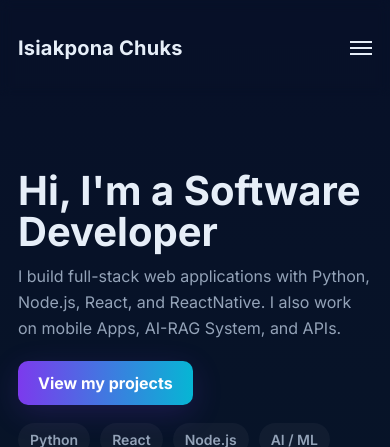
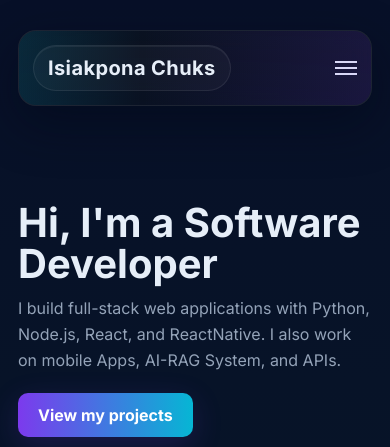
Before and after one commit to providingperspectives/portfolio-1, a Flask app: page / in a window 390 px wide. Shown: the top 447 px of the page. Run offline with Flask 3, Linux system fonts and the light colour scheme.

Commit message:
Enhance header and navigation styles for improved aesthetics and responsiveness

```diff
--- a/static/style.css
+++ b/static/style.css
@@ -27,15 +27,17 @@ a{color:inherit;text-decoration:none}
 p{color:var(--muted);line-height:1.6}
 
 /* Header */
-header{backdrop-filter: blur(6px);background:transparent;padding:18px 0}
-nav{display:flex;align-items:center;justify-content:space-between}
-.brand{font-weight:700;font-size:20px;color:var(--text);letter-spacing:0.2px}
+header{padding:18px 0 8px}
+nav{position:relative;display:flex;align-items:center;justify-content:space-between;gap:18px;padding:16px 18px;border-radius:20px;background:linear-gradient(180deg, rgba(11,18,32,0.88), rgba(11,18,32,0.72));border:1px solid rgba(255,255,255,0.08);box-shadow:0 18px 50px rgba(2,6,23,0.45);backdrop-filter:blur(14px);overflow:hidden}
+nav::before{content:"";position:absolute;inset:0;background:linear-gradient(90deg, rgba(6,182,212,0.14), transparent 35%, rgba(124,58,237,0.14));pointer-events:none}
+.brand{position:relative;z-index:1;font-weight:700;font-size:20px;letter-spacing:0.4px;color:var(--text);padding:10px 14px;border-radius:999px;border:1px solid rgba(255,255,255,0.08);background:rgba(255,255,255,0.03);box-shadow:inset 0 1px 0 rgba(255,255,255,0.06)}
 
 /* Nav Links */
-#nav-menu{display:flex;gap:18px;align-items:center}
+#nav-menu{position:relative;z-index:1;display:flex;gap:10px;align-items:center;padding:6px;border-radius:999px;background:rgba(255,255,255,0.03);border:1px solid rgba(255,255,255,0.05)}
 #nav-menu li{list-style:none}
-#nav-menu li a{padding:8px 12px;border-radius:8px;color:var(--muted);font-weight:600;transition:all .18s}
-#nav-menu li a:hover{background:var(--glass);color:var(--text);transform:translateY(-2px)}
+#nav-menu li a{display:inline-flex;align-items:center;justify-content:center;padding:10px 15px;border-radius:999px;color:var(--muted);font-weight:600;letter-spacing:0.2px;transition:transform .18s ease, background-color .18s ease, color .18s ease, box-shadow .18s ease, border-color .18s ease;border:1px solid transparent}
+#nav-menu li a:hover{background:rgba(255,255,255,0.06);border-color:rgba(255,255,255,0.08);color:var(--text);transform:translateY(-1px);box-shadow:0 10px 22px rgba(2,6,23,0.22)}
+#nav-menu li a:focus-visible{outline:2px solid rgba(6,182,212,0.7);outline-offset:2px}
 
 /* Hamburger (mobile) */
 .hamburger{display:none;background:none;border:0;cursor:pointer}
@@ -77,10 +79,13 @@ footer{padding:28px 0;text-align:center;color:var(--muted);border-top:1px solid
 }
 @media (max-width:600px){
     .container{padding:18px}
+    header{padding:12px 0 4px}
+    nav{padding:14px;border-radius:18px}
     .hero{flex-direction:column;align-items:flex-start}
     .projects-grid{grid-template-columns:1fr}
     .hamburger{display:block}
-    #nav-menu{position:absolute;right:18px;top:70px;flex-direction:column;background:rgba(11,18,32,0.9);padding:10px;border-radius:10px;display:none}
+    #nav-menu{position:absolute;right:18px;top:calc(100% + 12px);flex-direction:column;align-items:stretch;min-width:220px;padding:10px;border-radius:18px;background:rgba(10,16,29,0.95);border:1px solid rgba(255,255,255,0.08);box-shadow:0 22px 60px rgba(2,6,23,0.5);display:none;backdrop-filter:blur(16px)}
+    #nav-menu li a{width:100%;justify-content:flex-start;padding:12px 14px}
     #nav-menu.active{display:flex}
 }
 
```
